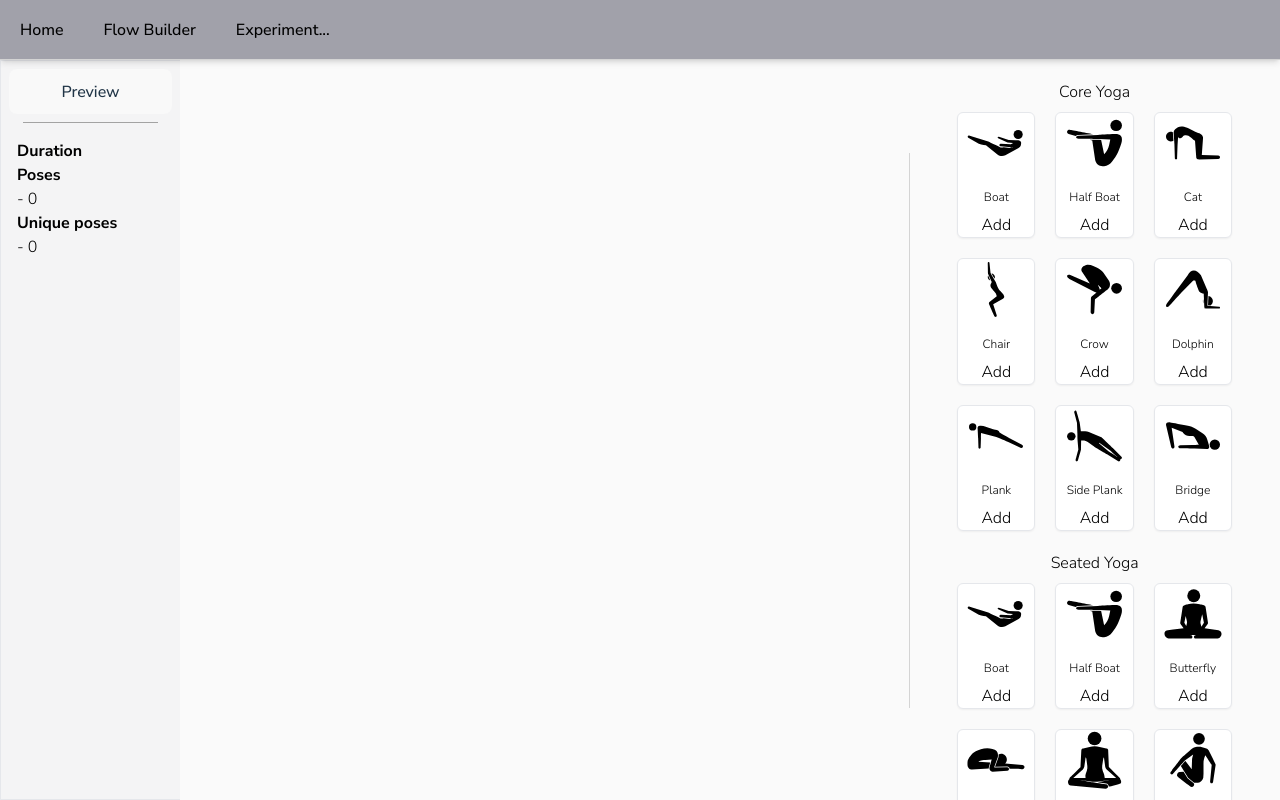
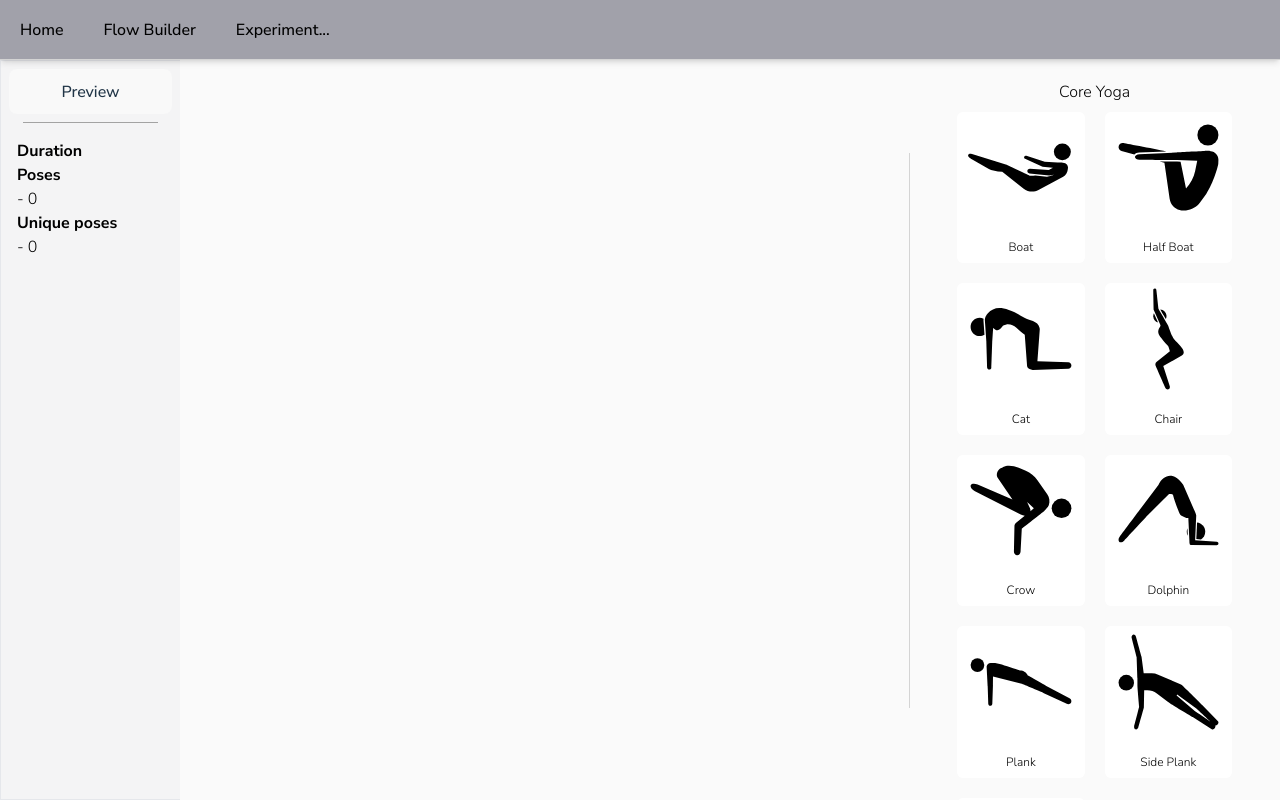
Before and after one commit to sevleo/YoGato-frontend, a React (Vite) app: page /builder in a window 1280 px wide. Built offline with nearby package versions, Linux system fonts and the light colour scheme.

Commit message:
Add hover animation

```diff
--- a/src/components/buildingBlocks/Aspect/AspectDisplay.tsx
+++ b/src/components/buildingBlocks/Aspect/AspectDisplay.tsx
@@ -23,22 +23,21 @@ function Aspect({ aspect, count, handleClick }: Props) {
         objectFit: "cover",
       }}
       key={aspect.english_name}
-      className=" border-rad relative flex select-none flex-col items-center justify-between rounded-md border  border-gray-200 bg-white shadow-sm "
+      className=" fancy-wrapper relative rounded-md transition-all hover:cursor-pointer "
+      onClick={handleClick}
     >
+      <div className=" fancy-content flex select-none flex-col items-center justify-between bg-white ">
         <div className="h-full w-full pb-2">
           <img className=" pl-2 pr-2" src={svg} alt="" draggable="false" />
         </div>
         <p className=" mb-2 mt-2 text-xs">{aspect.english_name}</p>
-      <div className="hover:cursor-pointer" onClick={handleClick}>
-        Add
-      </div>
-
         {count > 0 && (
           <span className=" absolute right-[3px] top-[3px] flex h-[16px] min-w-[16px] items-center justify-center rounded-full bg-red-600 p-0.5 text-xs text-white">
             {count}
           </span>
         )}
       </div>
+    </div>
   );
 }
 
--- a/src/index.css
+++ b/src/index.css
@@ -109,3 +109,57 @@ button:focus-visible {
     background-color: #f9f9f9;
   }
 }
+
+/* Aspect hover animation START */
+
+.fancy-wrapper {
+  --offset: 2px;
+  position: relative;
+  background: white;
+  overflow: hidden;
+}
+
+.fancy-wrapper:hover {
+  outline: 0.5px solid grey;
+  transform: scale(1.05);
+}
+
+.fancy-wrapper:hover::before {
+  content: "";
+  background: conic-gradient(transparent 270deg, rgb(255, 0, 221), transparent);
+  position: absolute;
+  top: 50%;
+  left: 50%;
+  transform: translate(-50%, -50%);
+  aspect-ratio: 1;
+  width: 100%;
+  animation: rotate 1s linear infinite;
+}
+
+.fancy-wrapper::after {
+  content: "";
+  background: inherit;
+  border-radius: inherit;
+  position: absolute;
+  inset: var(--offset);
+  height: calc(100% - 2 * var(--offset));
+  width: calc(100% - 2 * var(--offset));
+}
+
+.fancy-content {
+  background: transparent;
+  position: relative;
+  inset: 0;
+  z-index: 10;
+}
+
+@keyframes rotate {
+  from {
+    transform: translate(-50%, -50%) scale(1.4) rotate(0turn);
+  }
+  to {
+    transform: translate(-50%, -50%) scale(1.4) rotate(1turn);
+  }
+}
+
+/* Aspect hover animation END */
--- a/src/output.css
+++ b/src/output.css
@@ -758,7 +758,7 @@ video {
 }
 
 .grid-cols-aspects {
-  grid-template-columns: repeat(auto-fill, minmax(60px, 1fr));
+  grid-template-columns: repeat(auto-fill, minmax(80px, 1fr));
 }
 
 .grid-cols-canvas {
@@ -766,7 +766,7 @@ video {
 }
 
 .grid-rows-aspects {
-  grid-template-rows: repeat(auto-fill, minmax(90px, 1fr));
+  grid-template-rows: repeat(auto-fill, minmax(80px, 1fr));
 }
 
 .flex-row {
@@ -849,10 +849,6 @@ video {
   border-top-right-radius: 0.375rem;
 }
 
-.border {
-  border-width: 1px;
-}
-
 .border-\[1px\] {
   border-width: 1px;
 }
@@ -887,11 +883,6 @@ video {
 
 .border-solid {
   border-style: solid;
-}
-
-.border-gray-200 {
-  --tw-border-opacity: 1;
-  border-color: rgb(229 231 235 / var(--tw-border-opacity));
 }
 
 .border-gray-300 {
@@ -1126,12 +1117,6 @@ video {
   box-shadow: var(--tw-ring-offset-shadow, 0 0 #0000), var(--tw-ring-shadow, 0 0 #0000), var(--tw-shadow);
 }
 
-.shadow-sm {
-  --tw-shadow: 0 1px 2px 0 rgb(0 0 0 / 0.05);
-  --tw-shadow-colored: 0 1px 2px 0 var(--tw-shadow-color);
-  box-shadow: var(--tw-ring-offset-shadow, 0 0 #0000), var(--tw-ring-shadow, 0 0 #0000), var(--tw-shadow);
-}
-
 .outline-none {
   outline: 2px solid transparent;
   outline-offset: 2px;
@@ -1161,6 +1146,12 @@ video {
   transition-property: color, background-color, border-color, text-decoration-color, fill, stroke, opacity, box-shadow, transform, filter, -webkit-backdrop-filter;
   transition-property: color, background-color, border-color, text-decoration-color, fill, stroke, opacity, box-shadow, transform, filter, backdrop-filter;
   transition-property: color, background-color, border-color, text-decoration-color, fill, stroke, opacity, box-shadow, transform, filter, backdrop-filter, -webkit-backdrop-filter;
+  transition-timing-function: cubic-bezier(0.4, 0, 0.2, 1);
+  transition-duration: 150ms;
+}
+
+.transition-all {
+  transition-property: all;
   transition-timing-function: cubic-bezier(0.4, 0, 0.2, 1);
   transition-duration: 150ms;
 }
@@ -1276,6 +1267,61 @@ button:focus-visible {
   }
 }
 
+/* Aspect hover animation START */
+
+.fancy-wrapper {
+  --offset: 2px;
+  position: relative;
+  background: white;
+  overflow: hidden;
+}
+
+.fancy-wrapper:hover {
+  outline: 0.5px solid grey;
+  transform: scale(1.05);
+}
+
+.fancy-wrapper:hover::before {
+  content: "";
+  background: conic-gradient(transparent 270deg, rgb(255, 0, 221), transparent);
+  position: absolute;
+  top: 50%;
+  left: 50%;
+  transform: translate(-50%, -50%);
+  aspect-ratio: 1;
+  width: 100%;
+  animation: rotate 1s linear infinite;
+}
+
+.fancy-wrapper::after {
+  content: "";
+  background: inherit;
+  border-radius: inherit;
+  position: absolute;
+  inset: var(--offset);
+  height: calc(100% - 2 * var(--offset));
+  width: calc(100% - 2 * var(--offset));
+}
+
+.fancy-content {
+  background: transparent;
+  position: relative;
+  inset: 0;
+  z-index: 10;
+}
+
+@keyframes rotate {
+  from {
+    transform: translate(-50%, -50%) scale(1.4) rotate(0turn);
+  }
+
+  to {
+    transform: translate(-50%, -50%) scale(1.4) rotate(1turn);
+  }
+}
+
+/* Aspect hover animation END */
+
 .focus-within\:bg-slate-200:focus-within {
   --tw-bg-opacity: 1;
   background-color: rgb(226 232 240 / var(--tw-bg-opacity));
--- a/tailwind.config.js
+++ b/tailwind.config.js
@@ -4,11 +4,11 @@ export default {
   theme: {
     extend: {
       gridTemplateColumns: {
-        aspects: "repeat(auto-fill, minmax(60px, 1fr))",
+        aspects: "repeat(auto-fill, minmax(80px, 1fr))",
         canvas: "repeat(auto-fill, minmax(120px, 1fr))",
       },
       gridTemplateRows: {
-        aspects: "repeat(auto-fill, minmax(90px, 1fr))",
+        aspects: "repeat(auto-fill, minmax(80px, 1fr))",
         canvas: "repeat(auto-fill, minmax(200px, 1fr))",
       },
     },
```
Lines whose indentation alone changed are shown as unchanged.
